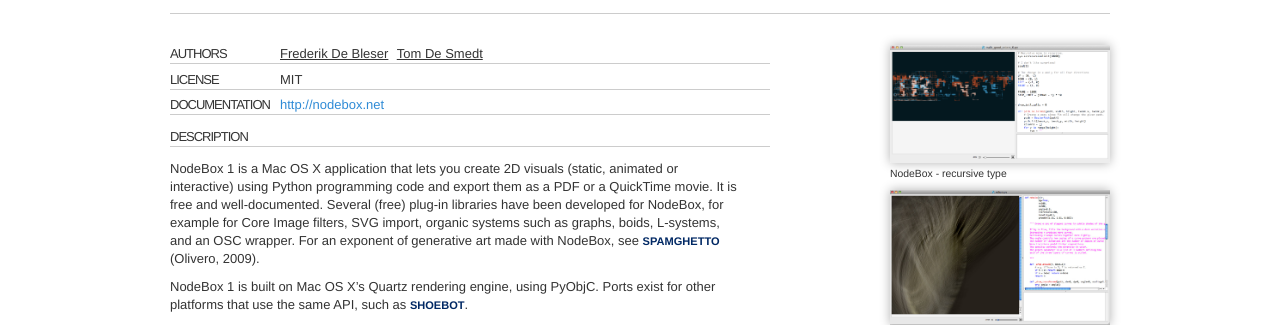
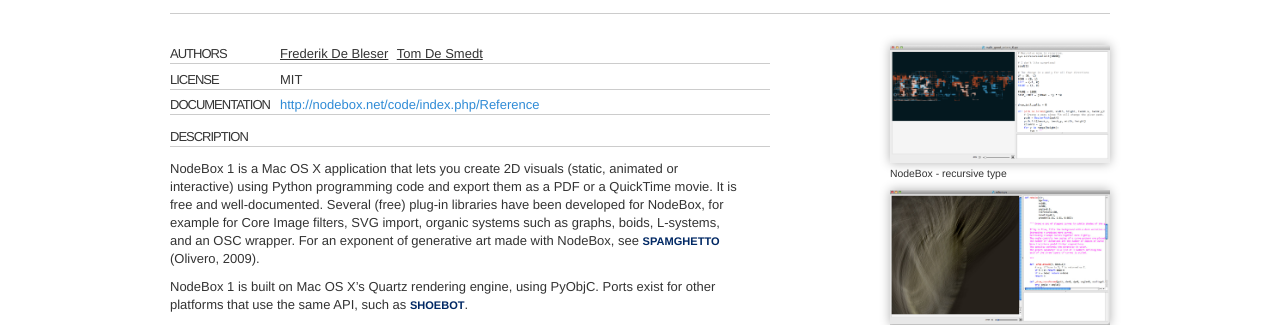
Before and after one commit to nodebox/emrg.be, a Jekyll site: the page built from software/nodebox-1.md, in a window 1280 px wide. Shown: the part 348-673 px from the top of the page. Built offline with Jekyll 4.4.1, drawn with Linux system fonts in a browser that asks for light colours; nearby versions of some CDN libraries; comment, search, counter and statistics services are not loaded; some of the changed lines change nothing that is shown.

Commit message:
point to right page of documentation NB1

```diff
--- a/software/nodebox-1.md
+++ b/software/nodebox-1.md
@@ -8,7 +8,7 @@
 license:
   - MIT
 documentation:
-  - http://nodebox.net
+  - http://nodebox.net/code/index.php/Reference
 images:
   - [nodebox-1/screenshot1.png, NodeBox - recursive type]
   - [nodebox-1/screenshot2.jpg, NodeBox - paths with dropshadows]
```
